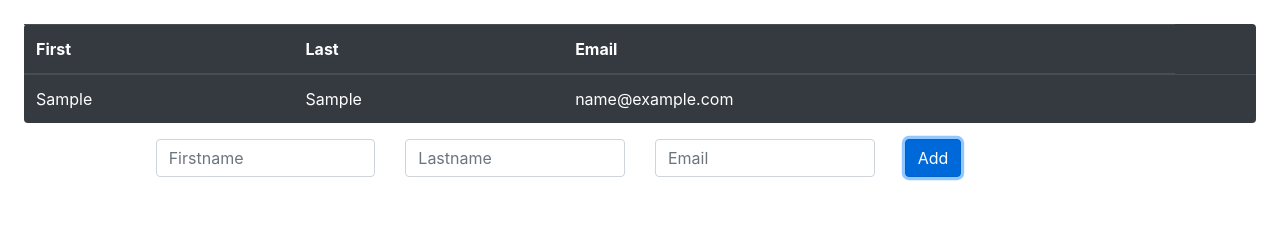
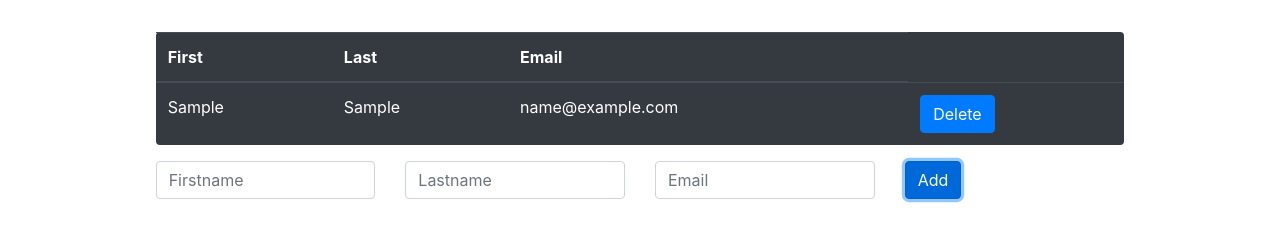
Before and after one commit to halmanza/PromineoCourseWork, a website: page FrontEnd/index.html in a window 1280 px wide. Both pictures are taken after typing "Sample", "Sample", "name@example.com" into the empty fields and a click on the button "Add". Drawn offline with nearby package versions, Linux system fonts and the light colour scheme.

Commit message:
functionality for form updated and added delete functionality to table

```diff
--- a/FrontEnd/index.html
+++ b/FrontEnd/index.html
@@ -28,13 +28,13 @@
         </tbody>
       </table>
 
-    <form class="form d-flex justify-content-center" id="formTableValues">
+    <form class="form d-flex justify-content-center align-items-center" id="formTableValues">
       <div class="row" >
         <div class="col-sm ">
-          <input type="text" id="firstName" class="form-control" placeholder="Firstname" aria-label="First name">
+          <input type="text" id="firstName"  class="form-control" placeholder="Firstname" aria-label="First name">
         </div>
         <div class="col-sm">
-          <input type="text"  id="lastName" class="form-control" placeholder="Lastname" aria-label="Last name">
+          <input type="text"  id="lastName"  class="form-control" placeholder="Lastname" aria-label="Last name">
         </div>
         <div class="col-sm">
           <input type="email" id="emailItem" class="form-control" placeholder="Email" aria-label="Email">
--- a/FrontEnd/index.js
+++ b/FrontEnd/index.js
@@ -1,21 +1,39 @@
 let id = 0;
 let tableElm = document.getElementById("mainTable");
-let tableVal= tableElm.children;
+let tableVal = tableElm.children;
 let formValues = document.getElementById("formTableValues");
 
+const createDeleteButton=(id)=>{
+    let btn= document.createElement('button');
+    btn.className='btn btn-primary';
+    btn.id=id;
+    btn.textContent='Delete';
+    btn.onclick=()=>{
+        console.log(`Delete row with id: test-${id}`);
+        let elementToDelete=document.getElementById(`item-${id}`)
+        elementToDelete.parentNode.removeChild(elementToDelete);
+    };
+    return btn;
+}
+
 addRow.addEventListener("click", (e) => {
-    e.preventDefault()
+
+
+  e.preventDefault();
   let row = tableElm.insertRow(-1);
 
   row.setAttribute("id", `item-${id}`);
   row.insertCell(0).textContent = document.getElementById("firstName").value;
   row.insertCell(1).textContent = document.getElementById("lastName").value;
   row.insertCell(2).textContent = document.getElementById("emailItem").value;
+
+
   let actions = row.insertCell(3);
-  actions.append(' ');
-  document.getElementById("firstName").value='';
-  document.getElementById("lastName").value='';
-  document.getElementById("emailItem").value='';
+
+  actions.append(createDeleteButton(id++));
+  document.getElementById("firstName").value = "";
+  document.getElementById("lastName").value = "";
+  document.getElementById("emailItem").value = "";
 
 
 });
--- a/FrontEnd/style.css
+++ b/FrontEnd/style.css
@@ -6,8 +6,14 @@
 }
 
 body{
-  padding:.5rem;
-  margin:1rem;
+  display:flex;
+  flex-direction: column;
+  align-items: center;
+  justify-content: center;
+  min-width: 90%;
+  max-width:100%;
+
+  margin:2rem;
 }
 
 main{
@@ -15,8 +21,8 @@ main{
   flex-direction: column;
   justify-content: center;
   align-items:center;
-  min-width: 90vw;
-  max-width: 100vw;
-
+  min-width: 50vw;
+  max-width: 80vw;
+  margin:.5rem;
 
 }
```
